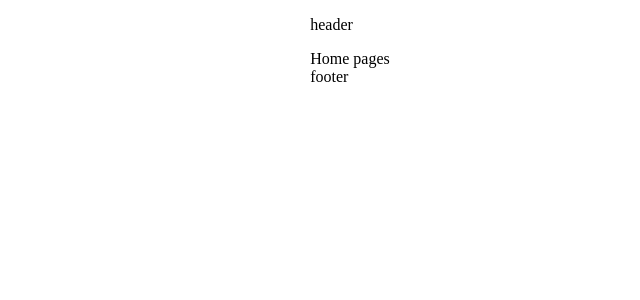
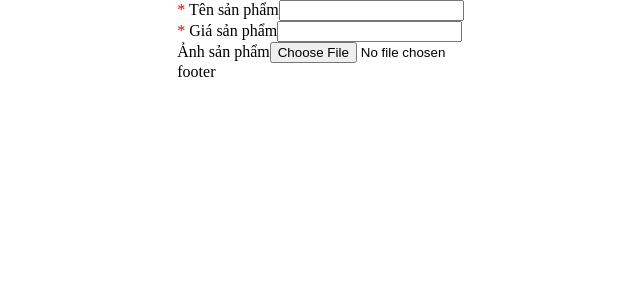
Before and after one commit to Raphael9143/Products-Management, a React (Vite) app: page / in a window 1280 px wide. Shown: the top 300 px of the page, without its empty margins (290-930 px from the left). Built offline with nearby package versions, Linux system fonts and the light colour scheme; no server answers.

Commit message:
[feat] header, add product form

```diff
--- a/package.json
+++ b/package.json
@@ -10,6 +10,7 @@
     "preview": "vite preview"
   },
   "dependencies": {
+    "axios": "^1.8.4",
     "react": "^19.0.0",
     "react-dom": "^19.0.0",
     "react-router-dom": "^7.4.0"
--- a/src/App.jsx
+++ b/src/App.jsx
@@ -6,6 +6,7 @@ import {
 } from "react-router-dom";
 import HomeLayout from "./layouts/HomeLayout";
 import Home from "./pages/Home";
+import ProductsDataProvider from "./components/context/ProductsContext";
 
 const router = createBrowserRouter(
   createRoutesFromElements(
@@ -18,5 +19,9 @@ const router = createBrowserRouter(
 )
 
 export default function App() {
-  return <RouterProvider router={router}/>
+  return (
+    <ProductsDataProvider>
+      <RouterProvider router={router}/>
+    </ProductsDataProvider>
+  )
 }
--- /dev/null
+++ b/src/api/axiosClient.jsx
@@ -0,0 +1,28 @@
+import axios from 'axios'
+
+const axiosClient = axios.create({
+    baseURL: 'https://hiring-test.stag.tekoapis.net/',
+    headers: {
+        'Content-Type': 'application/json'
+    }
+})
+
+axiosClient.interceptors.request.use(
+    function (config) {
+        return config
+    },
+    function (error) {
+        return Promise.reject(error)
+    }
+)
+
+axiosClient.interceptors.response.use(
+    function (response) {
+        return response
+    },
+    function (error) {
+        return Promise.reject(error)
+    }
+)
+
+export default axiosClient
--- /dev/null
+++ b/src/api/fetchAPI.jsx
@@ -0,0 +1,9 @@
+import axiosClient from "./axiosClient";
+
+const fetchAPI = {
+    getData: () => {
+        return axiosClient.get('api/products/management')
+    }
+}
+
+export default fetchAPI
--- /dev/null
+++ b/src/components/Form/CreateProductForm.jsx
@@ -0,0 +1,13 @@
+import FormElement from "./FormElement/FormElement";
+
+export default function CreateProductForm() {
+    return (
+        <div className="product-submit-form">
+            <form>
+                <FormElement text='Tên sản phẩm' inputType='text' required={true}/>
+                <FormElement text='Giá sản phẩm' inputType='text' required={true}/>
+                <FormElement text='Ảnh sản phẩm' inputType='image' required={false}/>
+            </form>
+        </div>
+    )
+}
--- /dev/null
+++ b/src/components/Form/FormElement/FormElement.jsx
@@ -0,0 +1,17 @@
+import UploadForm from "../UploadForm";
+
+export default function FormElement({ text, inputType, required }) {
+    return (
+        <div className="form-element">
+            {inputType !== 'image' &&
+                <>
+                    <label htmlFor="name">
+                        {required && <span style={{color: 'red'}}>*</span>} {text}
+                    </label>
+                    <input type={inputType} required={required}/>
+                </>
+            }
+            {inputType === 'image' && <UploadForm text={text}/>}
+        </div>
+    )
+}
--- /dev/null
+++ b/src/components/Form/UploadForm.jsx
@@ -0,0 +1,22 @@
+export default function UploadForm({text}) {
+    const MAX_SIZE = 5*1024*1024
+    const handleUpload = (event) => {
+        const uploaded = event.target.files[0]
+
+        if (uploaded) {
+            if (uploaded.size > MAX_SIZE) {
+                alert('File size exceeds 5MB!')
+            } else {
+                // do smth
+            }
+        }
+    }
+    return (
+        <>
+            <label htmlFor="image">
+                {text}
+            </label>
+            <input type="file" accept="image/*" />
+        </>
+    )
+}
--- /dev/null
+++ b/src/components/Header/Header.jsx
@@ -0,0 +1,7 @@
+export default function Header({ text }) {
+    return (
+        <>
+            <h1>{text}</h1>
+        </>
+    )
+}
--- /dev/null
+++ b/src/components/context/ProductsContext.jsx
@@ -0,0 +1,27 @@
+import { createContext, useState, useEffect } from "react";
+import fetchAPI from '../../api/fetchAPI'
+
+export const ProductsContext = createContext()
+
+export default function ProductsDataProvider({ children }) {
+    const [data, setData] = useState(null)
+
+    useEffect(() => {
+        const fetchData = async () => {
+            try {
+                const response = await fetchAPI.getData()
+                setData(response.data)
+            } catch(error) {
+                console.error({ message: `Error while fetiching data: ${error}`})
+            }
+        }
+        fetchData()
+
+    }, [])
+
+    return (
+        <ProductsContext.Provider value={{ data, setData }}>
+            {children}
+        </ProductsContext.Provider>
+    )
+}
--- a/src/layouts/HomeLayout.jsx
+++ b/src/layouts/HomeLayout.jsx
@@ -1,10 +1,14 @@
+import { useContext } from 'react'
 import { Outlet } from 'react-router-dom'
+import { ProductsContext } from '../components/context/ProductsContext'
+import Header from '../components/Header/Header'
 
 export default function HomeLayout() {
+    const { data } = useContext(ProductsContext)
     return (
         <div className='root-page'>
         <header>
-            <p>header</p>
+            {data && <Header text={data.data[0].customAttributes.label.text}/>}
         </header>
         <main>
             <Outlet/>
--- a/src/pages/Home.jsx
+++ b/src/pages/Home.jsx
@@ -1,5 +1,13 @@
+import { useContext } from "react"
+import { ProductsContext } from "../components/context/ProductsContext"
+import CreateProductForm from "../components/Form/CreateProductForm"
+
 export default function Home() {
+    const { data } = useContext(ProductsContext)
+    console.log(data)
     return (
-        <div>Home pages</div>
+        <div className="container">
+            <CreateProductForm/>
+        </div>
     )
 }
```
Also changed, not shown: src/components/Card/ProductCard.jsx (renamed from src/components/ProductCard.jsx), 1 other file (tests, documents, lock files or other folders).
